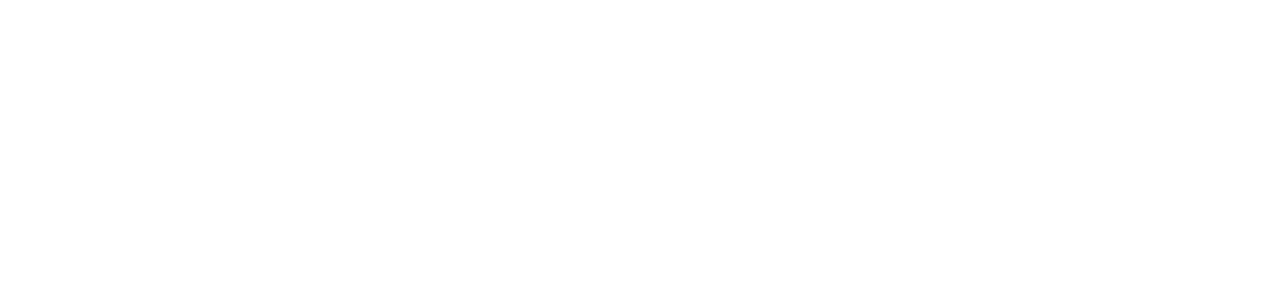
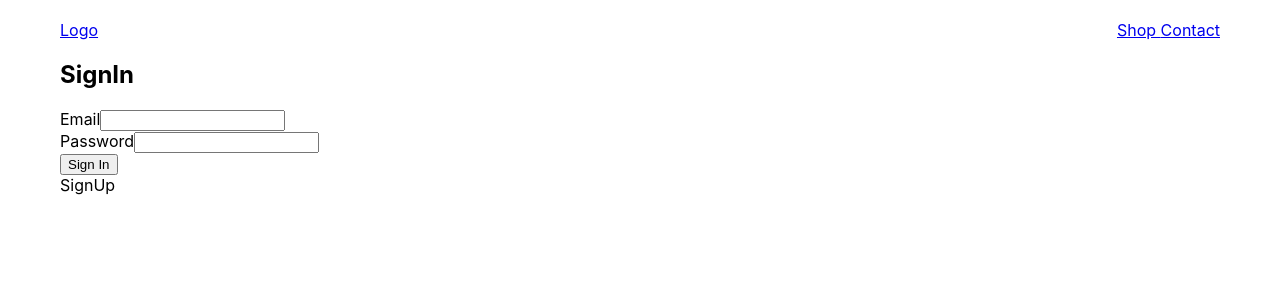
Before and after one commit to dhananjaym11/react-udemy-clothing, a React (Create React App) app: page /signin in a window 1280 px wide. Shown: the top 300 px of the page. Built offline with nearby package versions, Linux system fonts and the light colour scheme.

Commit message:
Added signin form

```diff
--- a/src/App.js
+++ b/src/App.js
@@ -3,15 +3,19 @@
 
 import HomePage from './containers/homePage/homePage';
 import ShopPage from './containers/shopPage/shopPage';
+import SignInAndSignUp from './containers/sign-in-and-sign-up/sign-in-and-sign-up';
+import Header from './components/header/header'
 import './App.css';
 
 function App() {
   return (
     <div>
         <BrowserRouter>
+        <Header />
 	    	<Switch>
 	      		<Route exact path="/" component={HomePage} />
 	      		<Route exact path="/shop" component={ShopPage} />
+            <Route exact path="/signin" component={SignInAndSignUp} />
 	    	</Switch>
         </BrowserRouter>
     </div>
--- /dev/null
+++ b/src/components/custom-button/custom-button.js
@@ -0,0 +1,11 @@
+import React from 'react';
+
+function CustomButton({children, ...otherProps}){
+	return (
+		<button className="custom-button" {...otherProps}>
+			{children}
+		</button>
+	)
+}
+
+export default CustomButton;
--- /dev/null
+++ b/src/components/form-input/form-input.js
@@ -0,0 +1,12 @@
+import React from 'react';
+
+function FormInput({label, handleChange, ...otherProps}){
+	return (
+		<div className="form-input">
+			<label>{label}</label>
+			<input onChange={handleChange} {...otherProps} />
+		</div>
+	)
+}
+
+export default FormInput;
--- /dev/null
+++ b/src/components/header/header.js
@@ -0,0 +1,16 @@
+import React from 'react';
+import { Link } from 'react-router-dom';
+
+function Header () {
+	return (
+		<div className="header">
+			<Link to="/">Logo</Link>
+			<div style={{float: 'right'}}>
+				<Link to="/shop">Shop&nbsp;</Link>
+				<Link to="/">Contact</Link>
+			</div>
+		</div>
+	)
+}
+
+export default Header;
--- /dev/null
+++ b/src/components/sign-in/sign-in.js
@@ -0,0 +1,49 @@
+import React from 'react';
+
+import FormInput from '../form-input/form-input';
+import CustomButton from '../custom-button/custom-button';
+
+class SignIn extends React.Component {
+	constructor(props) {
+		super(props);
+		this.state = {
+			email: '',
+			password: ''
+		}
+	}
+
+	handleChange = (e) => {
+		this.setState({
+			[e.target.name] : e.target.value
+		})
+	}
+
+	handleSubmit = () => {
+		this.setState ({
+			email: '',
+			password: ''
+		})
+	}
+
+	render() {
+		return (
+			<div>
+				<h2>SignIn</h2>
+				<form>
+					<div className="form-group">
+						<FormInput label="Email" type="text" onChange={this.handleChange} name="email" value={this.state.email} />
+					</div>
+					<div className="form-group">
+						<FormInput label="Password" type="password" onChange={this.handleChange} name="password" value={this.state.password} />
+					</div>
+					<div className="btn-container">
+						<CustomButton type="button" onClick={this.handleSubmit}>Sign In</CustomButton>
+					</div>
+
+				</form>
+			</div>
+		)
+	}
+}
+
+export default SignIn;
--- /dev/null
+++ b/src/components/sign-up/sign-up.js
@@ -0,0 +1,11 @@
+import React from 'react';
+
+class SignUp extends React.Component {
+	render() {
+		return (
+			<div>SignUp</div>
+		)
+	}
+}
+
+export default SignUp;
--- a/src/containers/shopPage/shopPage.js
+++ b/src/containers/shopPage/shopPage.js
@@ -17,7 +17,7 @@
     return (
       <div className="shop-page">
       {
-        this.state.collections.map(({id, ...otherProps}) => (
+        collections.map(({id, ...otherProps}) => (
           <CollectionPreview key={id} {...otherProps} />
           ))
       }
--- /dev/null
+++ b/src/containers/sign-in-and-sign-up/sign-in-and-sign-up.js
@@ -0,0 +1,15 @@
+import React from 'react';
+
+import SignIn from '../../components/sign-in/sign-in';
+import SignUp from '../../components/sign-up/sign-up';
+
+function SignInAndSignUp(){
+	return (
+		<div>
+			<SignIn />
+			<SignUp />
+		</div>
+	)
+}
+
+export default SignInAndSignUp;
```
